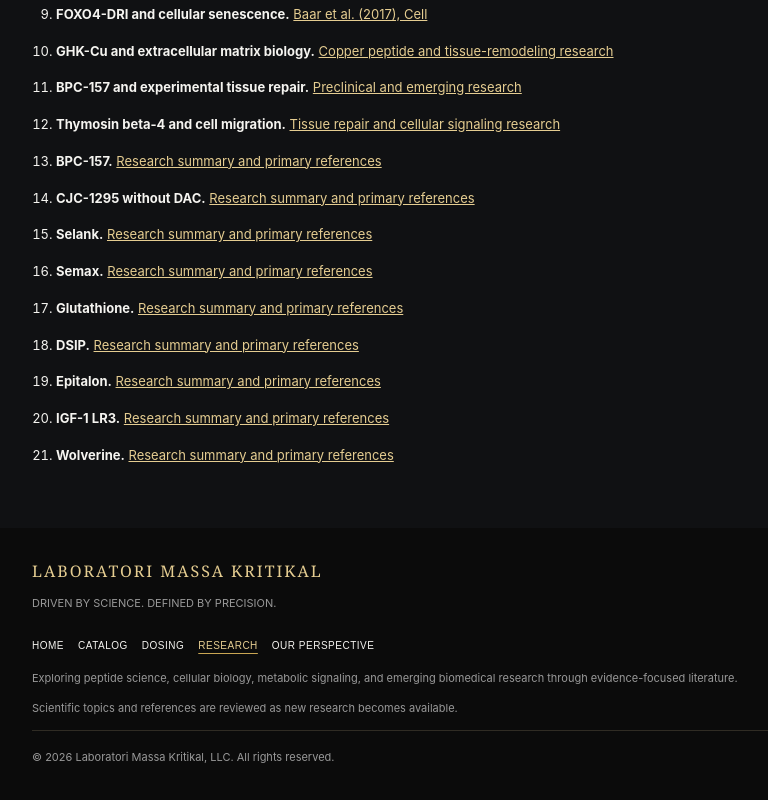
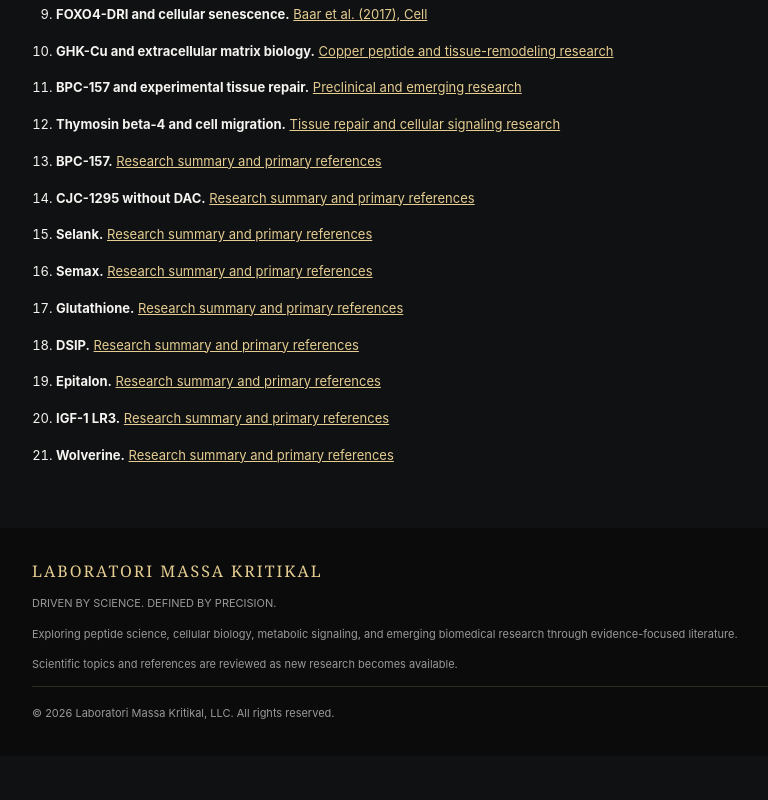
Before and after one commit to LMK111-Peps/lmk-app-index, a plain HTML site: page research.html in a window 1280 px wide. Shown: the part 8256-9056 px from the top of the page, without its empty margins (48-816 px from the left). After the commit the page ends 9012 px from the top, so only its background shows below. Drawn offline with Linux system fonts and the light colour scheme.

Commit message:
Remove footer navigation links
Removed footer navigation links from the footer section.

```diff
--- a/research.html
+++ b/research.html
@@ -1842,13 +1842,7 @@ article.research-card[hidden]{display:none!important}
 <div class="footer-copy">
       DRIVEN BY SCIENCE. DEFINED BY PRECISION.
     </div>
-<nav aria-label="Footer navigation" class="lmk-nav-links" style="justify-content:flex-start;margin-top:22px;">
-<a href="index.html">Home</a>
-<a href="products.html">Catalog</a>
-<a href="dosing.html">Dosing</a>
-<a aria-current="page" class="active" href="research.html">Research</a>
-<a href="perspective.html">Our Perspective</a>
-</nav>
+
 <div class="footer-copy">
 <p>
         Exploring peptide science, cellular biology,
```
